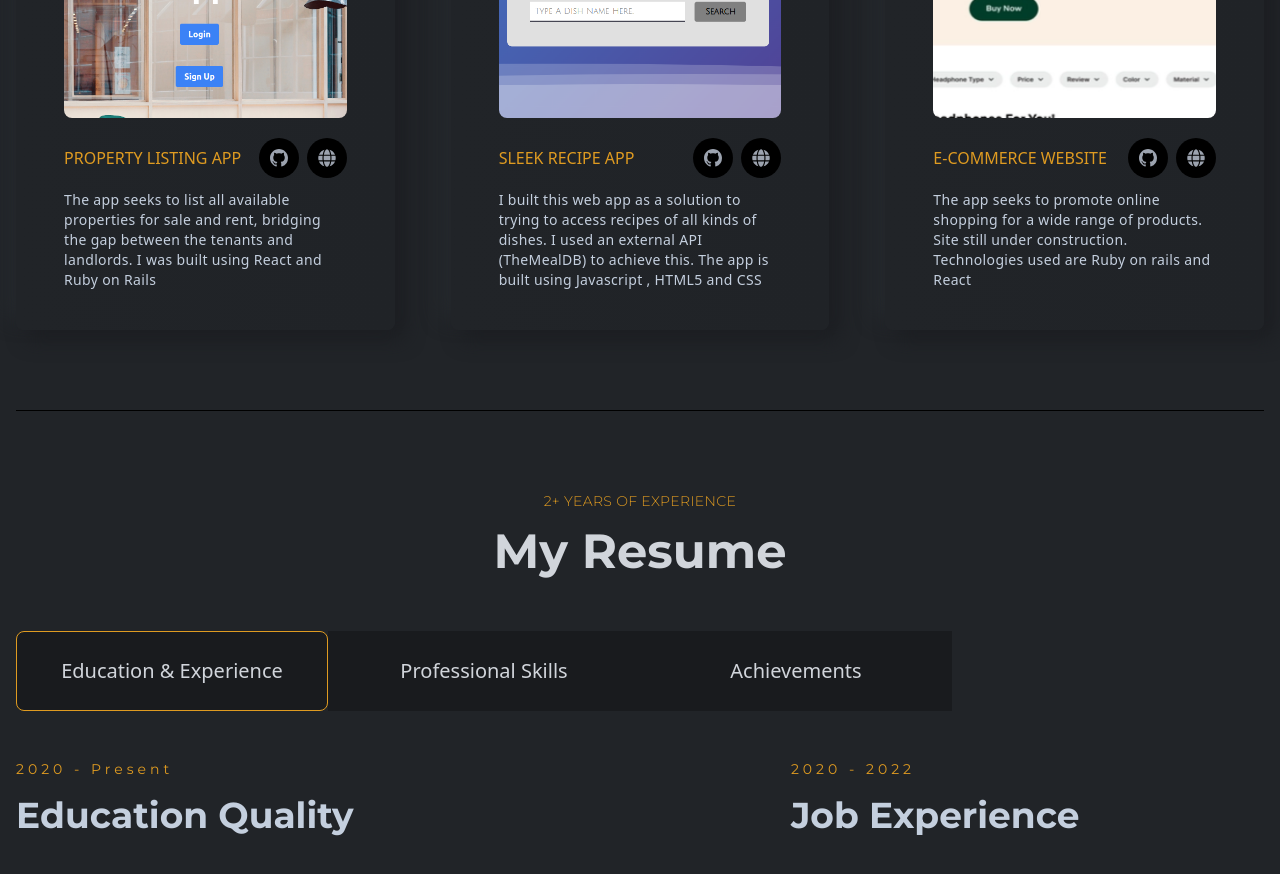
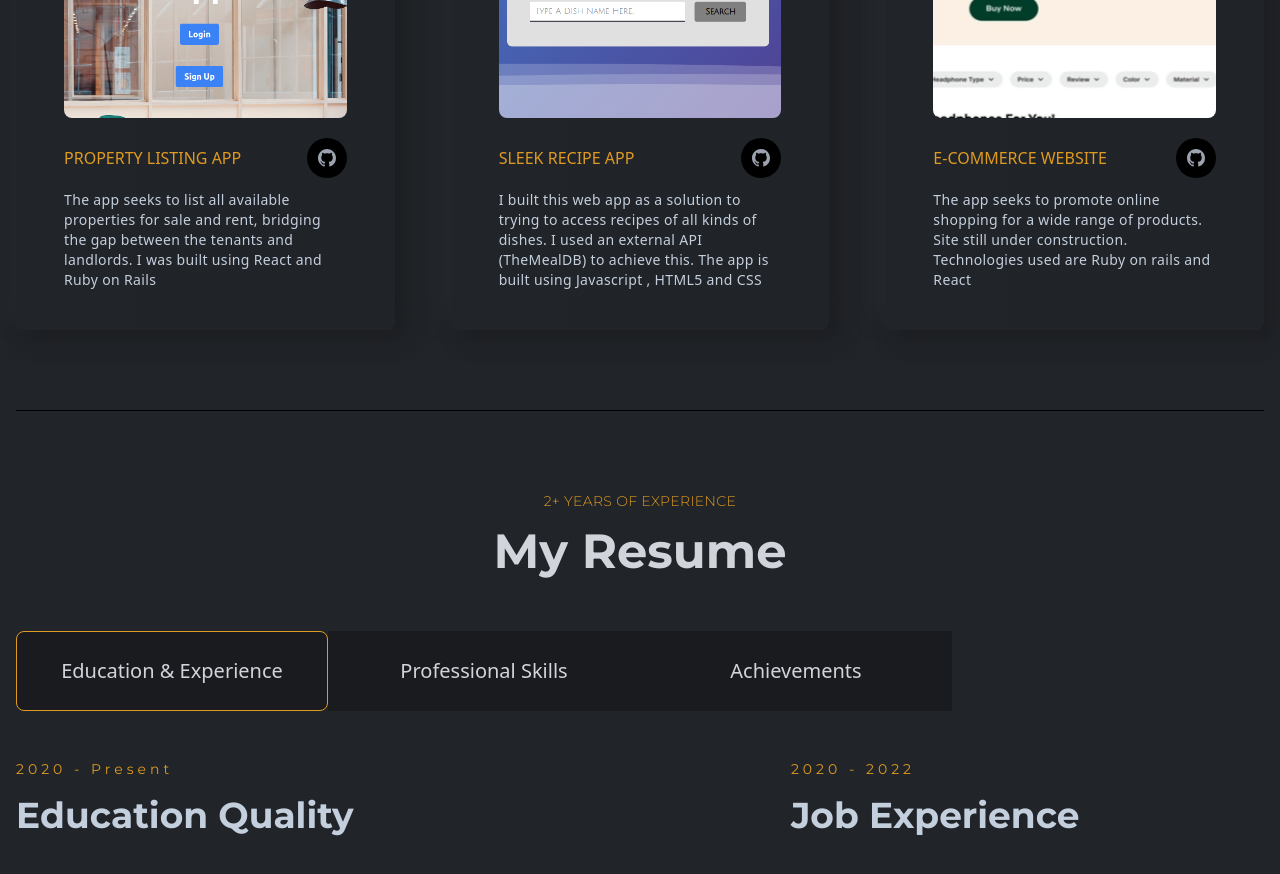
Before and after one commit to alvinmithamo/portifolio-revamp, a React (Create React App) app: page / in a window 1280 px wide. Shown: the part 1900-2774 px from the top of the page. Built offline with nearby package versions, Linux system fonts and the light colour scheme.

Commit message:
added links

```diff
--- a/src/components/projects/ProjectsCard.js
+++ b/src/components/projects/ProjectsCard.js
@@ -19,12 +19,14 @@
               {title}
             </h3>
             <div className="flex gap-2">
+              <a href="https://github.com/alvinsleek/" target='blank'>
               <span className="text-lg w-10 h-10 rounded-full bg-black inline-flex justify-center items-center text-gray-400 hover:text-designColor duration-300 cursor-pointer">
                 <BsGithub />
               </span>
-              <span className="text-lg w-10 h-10 rounded-full bg-black inline-flex justify-center items-center text-gray-400 hover:text-designColor duration-300 cursor-pointer">
+              </a>
+              {/* <span className="text-lg w-10 h-10 rounded-full bg-black inline-flex justify-center items-center text-gray-400 hover:text-designColor duration-300 cursor-pointer">
                 <FaGlobe />
-              </span>
+              </span> */}
             </div>
           </div>
           <p className="text-sm tracking-wide mt-3 hover:text-gray-100 duration-300">
```
